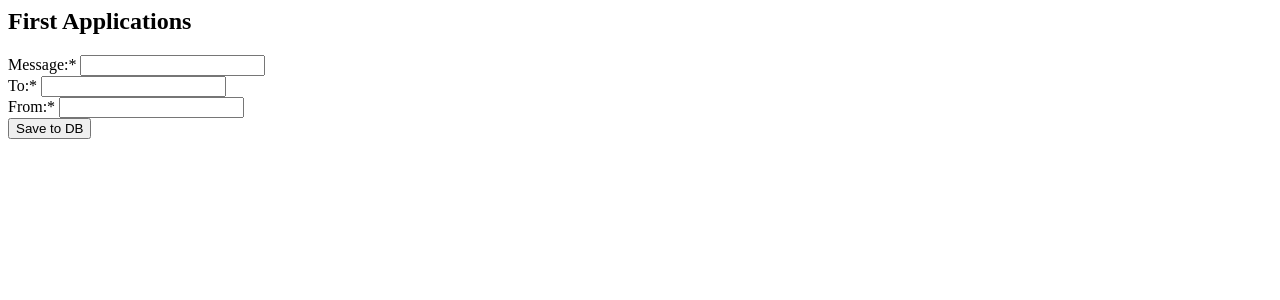
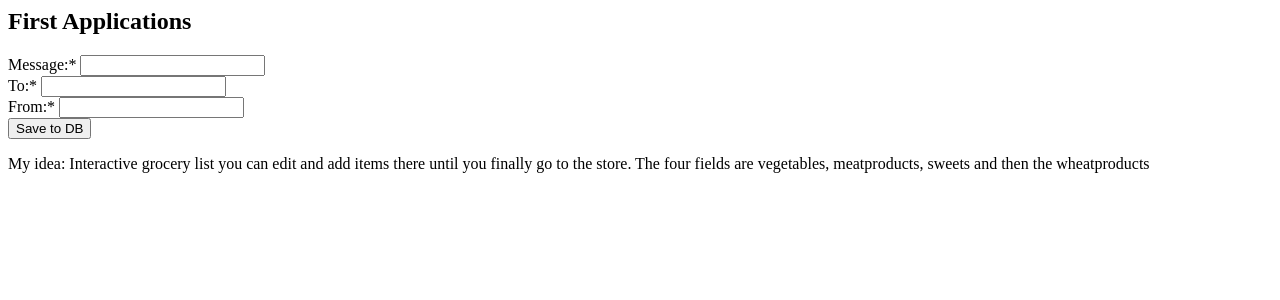
Before and after one commit to web-programming-2016s/1.homework, a PHP site: page /app.php in a window 1280 px wide. Shown: the top 300 px of the page. Run offline with PHP 8.4, Linux system fonts and the light colour scheme.

Commit message:
added idea

```diff
--- a/app.php
+++ b/app.php
@@ -92,3 +92,6 @@
 
 
 <form>
+	<p> My idea: Interactive grocery list you can edit and add items there
+  until you finally go to the store. The four fields are vegetables,
+meatproducts, sweets and then the wheatproducts</p>
```
